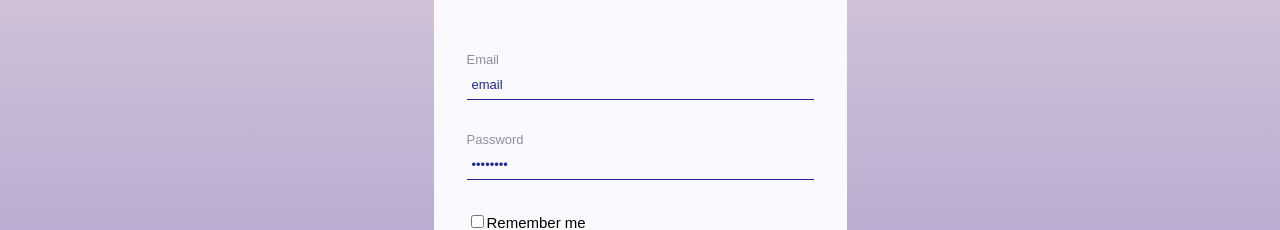
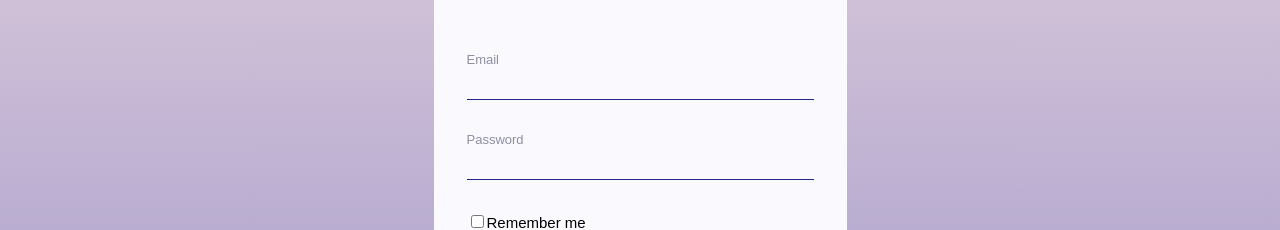
Before and after one commit to EugeneMNS/cards-project-v2, a React (Create React App) app: page / in a window 1280 px wide. Shown: the part 229-459 px from the top of the page. Built offline with nearby package versions, Linux system fonts and the light colour scheme.

Commit message:
fix: errors before rewrite

```diff
--- a/src/features/LoginPage/Login.tsx
+++ b/src/features/LoginPage/Login.tsx
@@ -59,30 +59,25 @@ export  const Login = () => {
                         <label className={style.loginLabel}>Email<br/>
                             <input
                                 className={style.Input}
-                                value={'email'} //
                                 type="email"
-                                name="email"
-                               /* onChange={(e) => setEmail(e.currentTarget.value)}*/
+                                {...formik.getFieldProps("email")}
                             />
                         </label>
 
                         <label className={style.loginLabel}>Password
                             <input
                                 className={style.Input}
-                                value={'password'}//
                                 type="password"
-                                name="password"
-                                /*onChange={(e) => setPassword(e.currentTarget.value)}*/
+                                {...formik.getFieldProps("password")}
                             />
                         </label>
-
+                        {formik.errors.password ? <div>{formik.errors.password}</div> : null}
                         <div className={s.CheckBoxWrapper}>
                             <div>
                                 <label className={s.CheckBoxLabel}>
                                     <input
                                         type="checkbox"
-                                        name="rememberMe"
-                                       /* onChange={(e) => setRememberMe(e.currentTarget.checked)}*/
+                                        {...formik.getFieldProps("rememberMe")}
                                     />
                                     Remember me
                                 </label>
--- a/src/features/LoginPage/auth-reducer.ts
+++ b/src/features/LoginPage/auth-reducer.ts
@@ -1,6 +1,5 @@
 import {createSlice, createAsyncThunk, PayloadAction} from '@reduxjs/toolkit';
 import {instance} from '../../api/api';
-import {RootState} from "../../redux/store";
 import {FieldErrorType, LoginParamsType} from "../../api/types";
 import {authAPI} from "../../api/authAPI";
 import {handleAsyncServerAppError, handleAsyncServerNetworkError} from "../../utils/error-utils";
@@ -60,8 +59,5 @@ export const slice = createSlice({
     }
 })
 
-//export const selectIsAuth = (state: RootState) => Boolean(state.auth.data);
-
-export const authReducer = slice.reducer;
-
-//export const { logout } = authSlice.actions;
+export const authReducer = slice.reducer
+export const {setIsLoggedIn} = slice.actions
```
